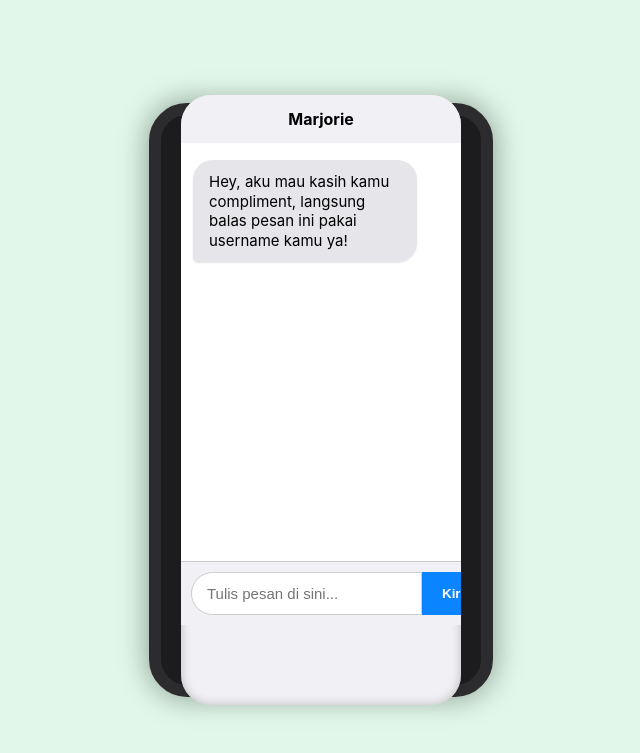
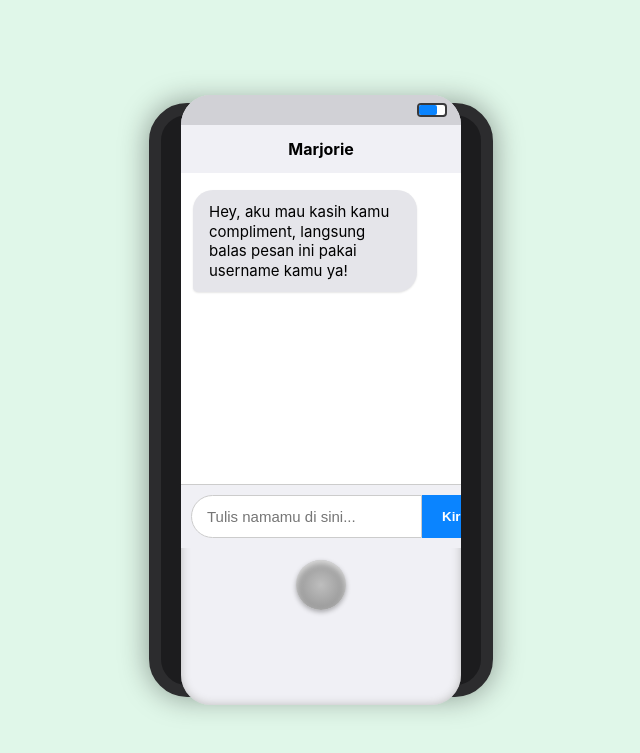
Before and after one commit to 307temporaryredirect/compliments, a Flask app: page / in a window 1280 px wide. Shown: the top 753 px of the page, without its empty margins (319-959 px from the left). Run offline with Flask 3, Linux system fonts and the light colour scheme.

Commit message:
Update index.html

```diff
--- a/templates/index.html
+++ b/templates/index.html
@@ -3,13 +3,20 @@
 <head>
   <meta charset="UTF-8" />
   <meta name="viewport" content="width=device-width, initial-scale=1" />
-  <title>Y2K Flip Phone Chat - Marjorie</title>
-  <link rel="stylesheet" href="{{ url_for('static', filename='css/style.css') }}" />
+  <title>Y2K Cottagecore SMS Compliment</title>
+  <link rel="stylesheet" href="css/style.css" />
 </head>
 <body>
 
 <div class="phone-frame">
   <div class="phone-screen">
+    <div class="top-bar">
+      <div class="signal"></div>
+      <div class="battery">
+        <div class="battery-level"></div>
+      </div>
+      <div class="time" id="time-display"></div>
+    </div>
     <div class="chat-header">Marjorie</div>
     <div class="chat-window" id="chat-window">
       <div class="bubble marjorie">
@@ -17,12 +24,13 @@
       </div>
     </div>
     <form id="username-form" autocomplete="off">
-      <input type="text" id="username" placeholder="Tulis pesan di sini..." required />
+      <input type="text" id="username" placeholder="Tulis namamu di sini..." required />
       <button type="submit">Kirim</button>
     </form>
+    <div class="home-button"></div>
   </div>
 </div>
 
-<script src="{{ url_for('static', filename='js/script.js') }}"></script>
+<script src="js/script.js"></script>
 </body>
 </html>
```
